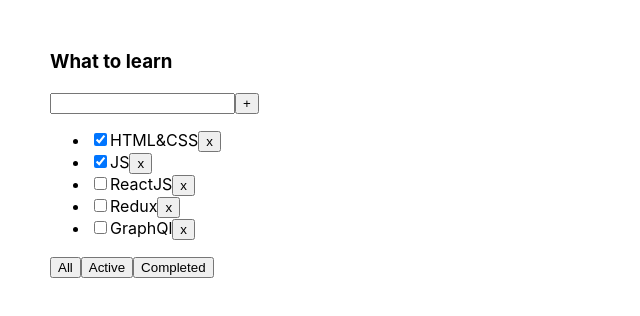
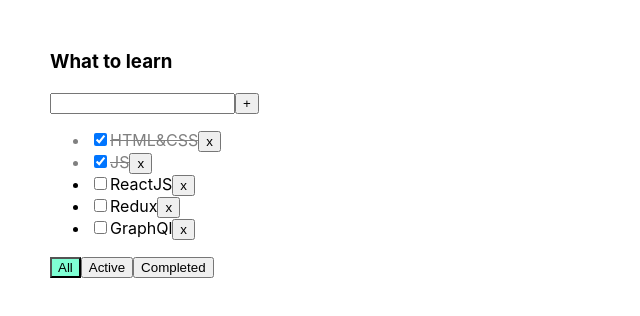
Before and after one commit to ArtemYanchenko/new-todo-list, a React (Create React App) app: page / in a window 1280 px wide. Shown: the top 316 px of the page, without its empty margins (0-640 px from the left). Built offline with nearby package versions, Linux system fonts and the light colour scheme.

Commit message:
add 4 monday lesson

```diff
--- a/src/App.css
+++ b/src/App.css
@@ -1,3 +1,22 @@
 .App {
   margin: 50px;
 }
+
+.error {
+  border: red 1px solid;
+}
+
+.errorMessage {
+  display: block;
+  color:red;
+}
+
+
+.active-filter {
+  background-color: aquamarine;
+}
+
+.completed-task {
+  color: gray;
+  text-decoration: line-through;
+}
--- a/src/App.tsx
+++ b/src/App.tsx
@@ -25,7 +25,6 @@ function App() {
     }
 
     const changeTaskStatus = (taskID: string, isDone: boolean) => {
-        console.log(taskID,isDone)
         setTasks([...tasks.map(t => t.id === taskID ? {...t, isDone:!isDone} : t)])}
 
     const addTask = (newTitle: string) => {
@@ -51,7 +50,8 @@ function App() {
                 removeTask={removeTask}
                 changeFilter={changeFilter}
                 addTask={addTask}
-                changeTaskStatus={changeTaskStatus}/>
+                changeTaskStatus={changeTaskStatus}
+            filter={filter}/>
         </div>
     );
 }
--- a/src/components/TodoList.tsx
+++ b/src/components/TodoList.tsx
@@ -14,29 +14,38 @@ export type TodolistType = {
     removeTask: (id: string) => void
     changeFilter: (value: FilterType) => void
     addTask: (newTitle: string) => void
-    changeTaskStatus: (taskID:string,isDone:boolean) => void
+    changeTaskStatus: (taskID: string, isDone: boolean) => void
+    filter:FilterType
 }
 
 
 export const TodoList = (props: TodolistType) => {
 
-    let [newTitle, setNewTitle] = useState('')
+    let [newTitle, setNewTitle] = useState<string>('')
+
+    let [error, setError] = useState<string | null>(null)
+
 
     const onChangeHandler = (e: ChangeEvent<HTMLInputElement>) => {
         setNewTitle(e.currentTarget.value)
+        setError(null)
     }
 
-    const onKeyPressHandler = ( e: React.KeyboardEvent<HTMLInputElement>) => {
-        if (e.key === "Enter") {
+    const onKeyPressHandler = (e: React.KeyboardEvent<HTMLInputElement>) => {
+        if (e.key === 'Enter') {
             addTask()
         }
     }
     const addTask = () => {
-        newTitle && props.addTask(newTitle.trim())
+        if (newTitle.trim()) {
+            props.addTask(newTitle.trim())
+        } else {
+            setError('Title is required')
+        }
         setNewTitle('')
     }
 
-   const onAllClickHandler = () => {
+    const onAllClickHandler = () => {
         props.changeFilter('all')
     }
 
@@ -51,17 +60,28 @@ export const TodoList = (props: TodolistType) => {
         <div>
             <h3>{props.title}</h3>
             <div>
-                <input value={newTitle} onChange={onChangeHandler} onKeyUp={onKeyPressHandler}/>
+                <input value={newTitle}
+                       onChange={onChangeHandler}
+                       onKeyUp={onKeyPressHandler}
+                       className={error ? 'error' : ''}/>
                 <button onClick={addTask}>+
                 </button>
+                {error && <span className={'errorMessage'}>{error}</span>}
             </div>
             <ul>
                 {props.tasks.map(t => {
                     const onClickHandler = () => {
                         props.removeTask(t.id)
                     }
+
+                    const onChangeHandler = () => props.changeTaskStatus(t.id, t.isDone)
+
                     return (
-                        <li key={t.id}><input type="checkbox" onChange={()=>props.changeTaskStatus(t.id,t.isDone)} checked={t.isDone}/>
+                        <li key={t.id} className={t.isDone === true ? 'completed-task' : ''}>
+                            <input type="checkbox"
+                                   onChange={onChangeHandler}
+                                   checked={t.isDone}
+                                   />
                             <span>{t.title}</span>
                             <button onClick={onClickHandler}>x</button>
                         </li>
@@ -70,11 +90,11 @@ export const TodoList = (props: TodolistType) => {
 
             </ul>
             <div>
-                <button onClick={onAllClickHandler}>All
+                <button className={props.filter === 'all' ? 'active-filter' : ''} onClick={onAllClickHandler}>All
                 </button>
-                <button onClick={onActiveClickHandler}>Active
+                <button className={props.filter === 'active' ? 'active-filter' : ''} onClick={onActiveClickHandler}>Active
                 </button>
-                <button onClick={onCompletedClickHandler}>Completed
+                <button className={props.filter === 'completed' ? 'active-filter' : ''} onClick={onCompletedClickHandler}>Completed
                 </button>
             </div>
         </div>
```
